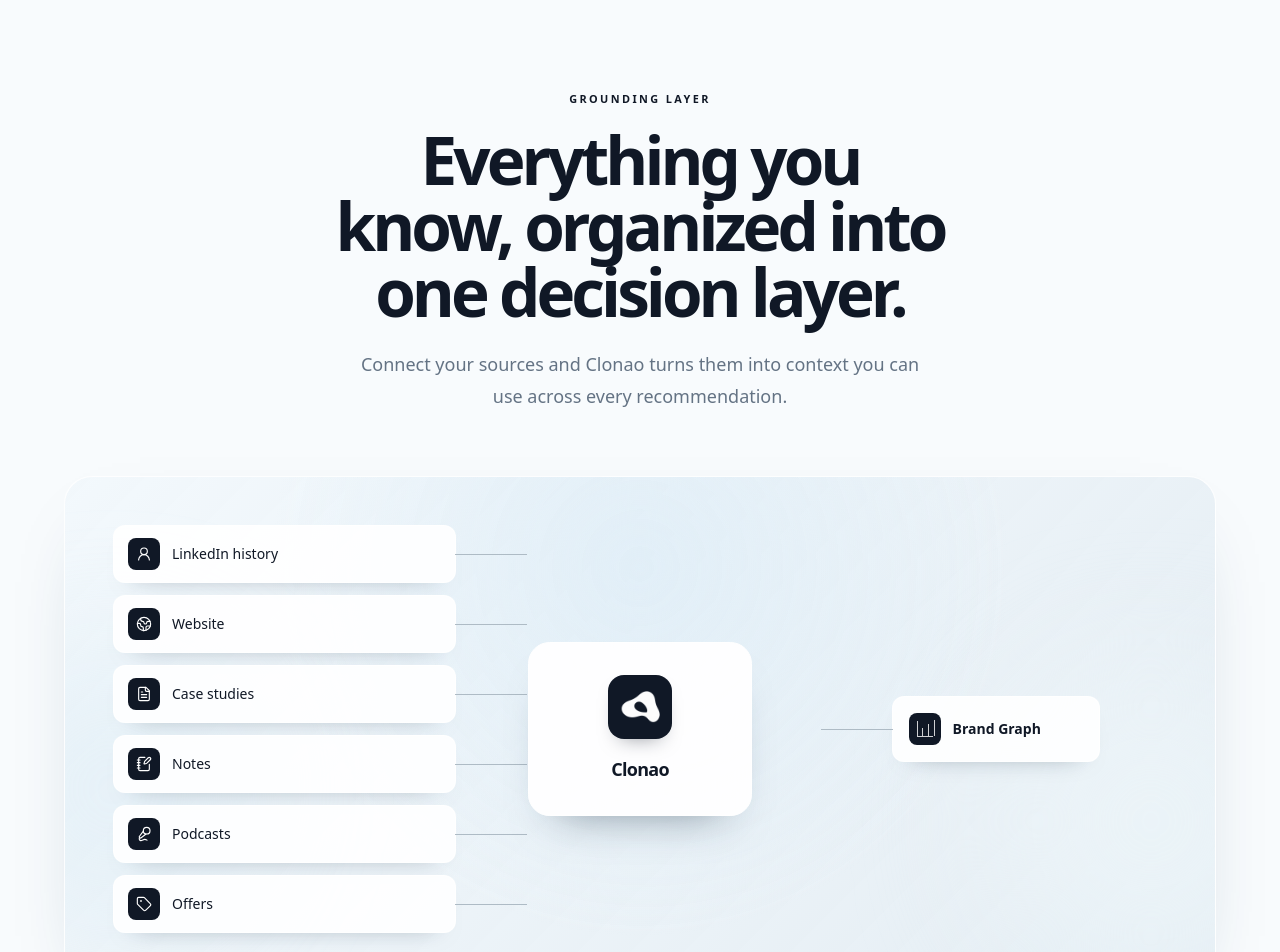
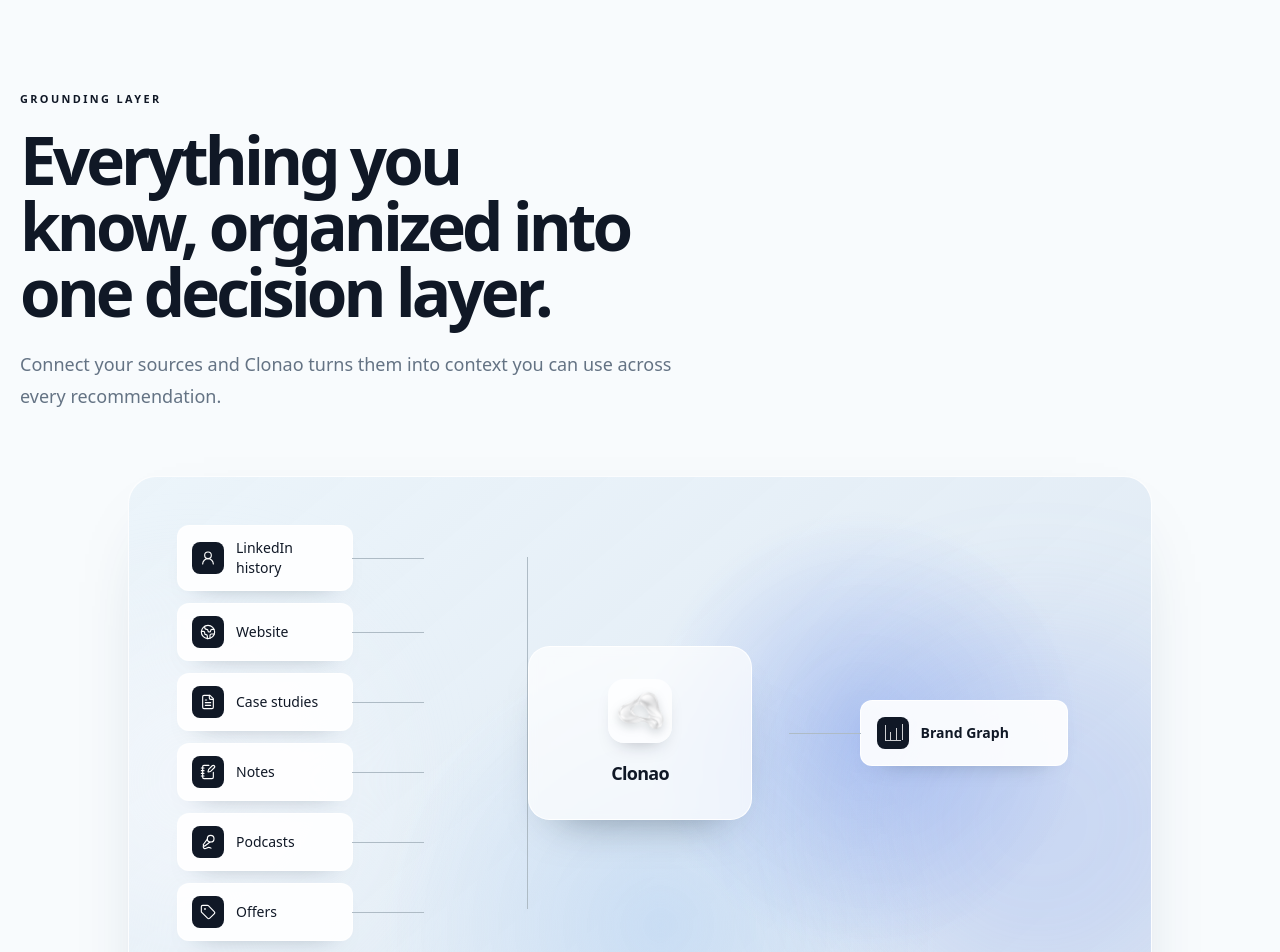
Before and after one commit to veokleo-create07/linkeldn.tool.100k, a Next.js app: page / in a window 1280 px wide. Shown: the part 3760-4712 px from the top of the page. Built offline with nearby package versions, Linux system fonts and the light colour scheme.

Commit message:
refine: match brand graph reference composition

```diff
--- a/src/components/marketing/knowledge-sources-section.tsx
+++ b/src/components/marketing/knowledge-sources-section.tsx
@@ -14,12 +14,12 @@
   return (
     <section aria-labelledby="knowledge-sources-heading" className="bg-[#f8fbfd] py-24 sm:py-28 lg:py-36">
       <div className="marketing-container">
-        <div className="mx-auto max-w-3xl text-center">
+        <div className="max-w-3xl">
           <p className="text-[0.68rem] font-semibold uppercase tracking-[0.22em] text-[#101826]">Grounding layer</p>
-          <h2 id="knowledge-sources-heading" className="text-balance mt-5 text-4xl font-semibold leading-[1.02] tracking-[-0.06em] text-[#101826] sm:text-5xl lg:text-[4.1rem]">
+          <h2 id="knowledge-sources-heading" className="text-balance mt-5 max-w-2xl text-4xl font-semibold leading-[1.02] tracking-[-0.06em] text-[#101826] sm:text-5xl lg:text-[4.1rem]">
             Everything you know, organized into one decision layer.
           </h2>
-          <p className="mx-auto mt-6 max-w-xl text-base leading-7 text-[#647384] sm:text-lg sm:leading-8">
+          <p className="mt-6 max-w-2xl text-base leading-7 text-[#647384] sm:text-lg sm:leading-8">
             Connect your sources and Clonao turns them into context you can use across every recommendation.
           </p>
         </div>
@@ -32,30 +32,30 @@
 
 function KnowledgeFlowDiagram() {
   return (
-    <div className="relative mx-auto mt-14 max-w-6xl overflow-hidden rounded-[1.75rem] border border-white/90 bg-[radial-gradient(circle_at_50%_18%,rgba(222,237,247,0.78),transparent_52%),linear-gradient(135deg,rgba(242,248,252,0.98),rgba(225,235,242,0.86))] p-5 shadow-[0_30px_80px_-48px_rgba(27,58,83,0.38)] sm:mt-16 sm:p-8 lg:p-12">
-      <div className="pointer-events-none absolute -left-24 top-1/3 size-72 rounded-full bg-[#d9eaf4]/40 blur-3xl" aria-hidden="true" />
-      <div className="pointer-events-none absolute -right-24 bottom-0 size-80 rounded-full bg-[#edf5f9]/75 blur-3xl" aria-hidden="true" />
+    <div className="relative mx-auto mt-14 min-h-[48rem] max-w-5xl overflow-hidden rounded-[1.75rem] border border-white/90 bg-[radial-gradient(circle_at_72%_42%,rgba(127,158,236,0.5),transparent_27%),radial-gradient(circle_at_52%_74%,rgba(191,215,243,0.72),transparent_40%),linear-gradient(140deg,rgba(235,244,250,0.98),rgba(219,230,242,0.9))] p-5 shadow-[0_30px_80px_-48px_rgba(27,58,83,0.38)] sm:mt-16 sm:p-8 lg:min-h-[38rem] lg:p-12">
+      <div className="pointer-events-none absolute -left-24 top-1/2 size-80 -translate-y-1/2 rounded-full bg-[#f4f8fc]/65 blur-3xl" aria-hidden="true" />
+      <div className="pointer-events-none absolute -right-20 top-1/4 size-96 rounded-full bg-[#6d8de8]/20 blur-3xl" aria-hidden="true" />
 
-      <div className="relative z-10 lg:grid lg:grid-cols-[minmax(0,1fr)_4.5rem_14rem_4.5rem_minmax(0,1fr)] lg:items-center">
-        <div className="flex flex-col gap-3">
+      <div className="relative z-10 flex min-h-[44rem] flex-col justify-center lg:grid lg:min-h-0 lg:grid-cols-[minmax(0,1fr)_4.5rem_14rem_4.5rem_minmax(0,1fr)] lg:items-center">
+        <div className="relative flex flex-col gap-3 lg:after:absolute lg:after:bottom-8 lg:after:right-[-4.5rem] lg:after:top-8 lg:after:w-px lg:after:bg-[#aebbc5]">
           {sourceCards.map(({ label, icon: Icon }) => (
             <div
               key={label}
-              className="relative flex items-center gap-3 rounded-xl border border-white/95 bg-white/90 px-3.5 py-3 shadow-[0_12px_26px_-22px_rgba(17,39,58,0.55)] lg:after:absolute lg:after:right-[-4.5rem] lg:after:top-1/2 lg:after:h-px lg:after:w-[4.5rem] lg:after:bg-[#aebbc5]"
+              className="relative z-10 flex w-full max-w-[11rem] items-center gap-3 rounded-xl border border-white/95 bg-white/90 px-3.5 py-3 shadow-[0_12px_26px_-22px_rgba(17,39,58,0.55)] lg:after:absolute lg:after:right-[-4.5rem] lg:after:top-1/2 lg:after:h-px lg:after:w-[4.5rem] lg:after:bg-[#aebbc5]"
             >
               <span className="flex size-8 shrink-0 items-center justify-center rounded-lg bg-[#101826] text-white" aria-hidden="true">
                 <Icon className="size-4" strokeWidth={1.7} />
               </span>
-              <span className="min-w-0 flex-1 text-sm font-medium text-[#101826]">{label}</span>
+              <span className="min-w-0 flex-1 text-sm font-medium leading-5 text-[#101826]">{label}</span>
             </div>
           ))}
         </div>
 
         <div className="mx-auto h-8 w-px bg-[#aebbc5] lg:hidden" aria-hidden="true" />
 
-        <div className="relative mx-auto flex w-full max-w-[14rem] flex-col items-center rounded-[1.35rem] border border-white bg-white/95 px-5 py-8 text-center shadow-[0_24px_46px_-30px_rgba(17,39,58,0.55)] lg:col-start-3">
-          <div className="flex size-16 items-center justify-center rounded-2xl bg-[#101826] p-3 shadow-[0_10px_20px_-12px_rgba(16,24,38,0.5)]">
-            <Image src="/clonao-logo.png" alt="" width={64} height={64} className="size-full object-contain brightness-0 invert" />
+        <div className="relative mx-auto flex w-full max-w-[14rem] flex-col items-center rounded-[1.35rem] border border-white/90 bg-white/70 px-5 py-8 text-center shadow-[0_24px_46px_-30px_rgba(17,39,58,0.55)] backdrop-blur-sm lg:col-start-3">
+          <div className="flex size-16 items-center justify-center rounded-2xl bg-white/70 p-2 shadow-[0_10px_20px_-12px_rgba(16,24,38,0.35)]">
+            <Image src="/clonao-logo.png" alt="Clonao" width={64} height={64} className="size-full object-contain drop-shadow-[0_4px_5px_rgba(56,68,82,0.2)]" />
           </div>
           <p className="mt-4 text-lg font-semibold tracking-[-0.04em] text-[#101826]">Clonao</p>
         </div>
```
